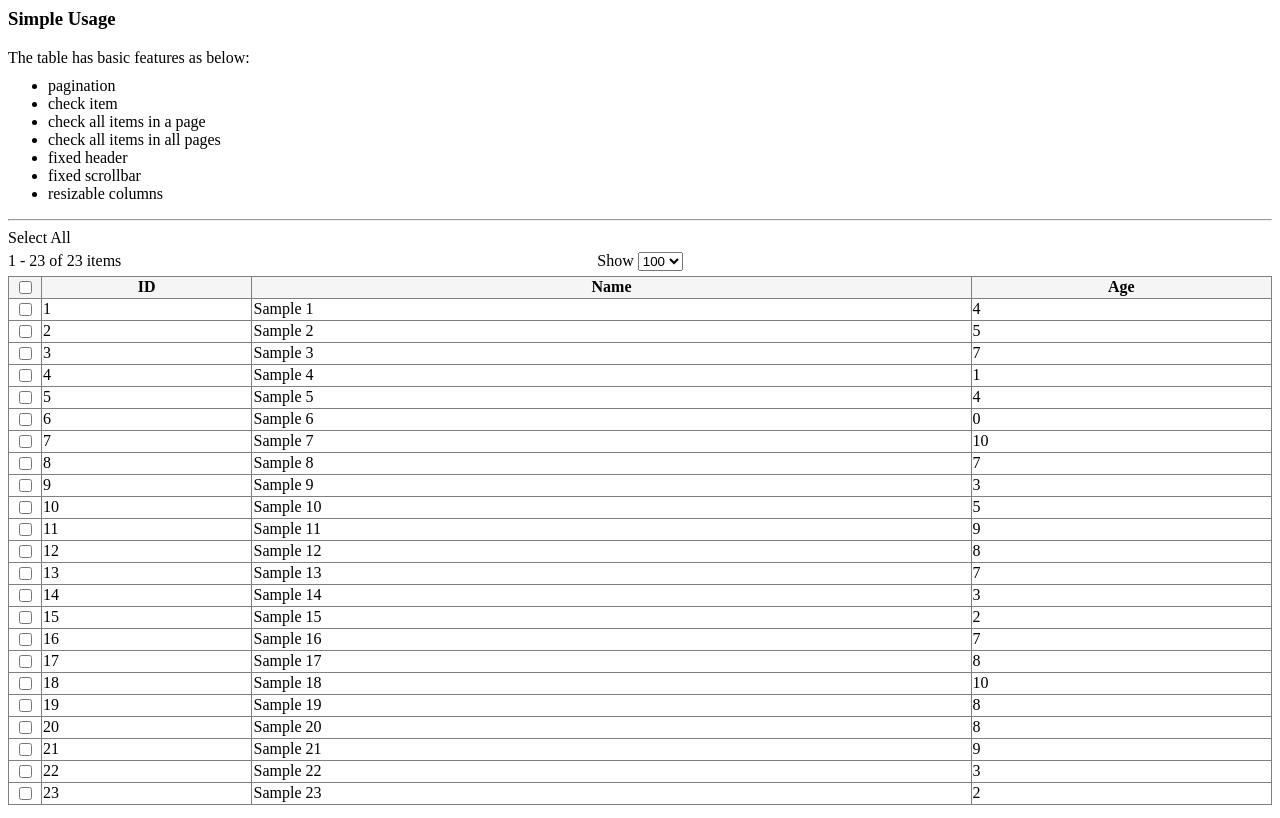
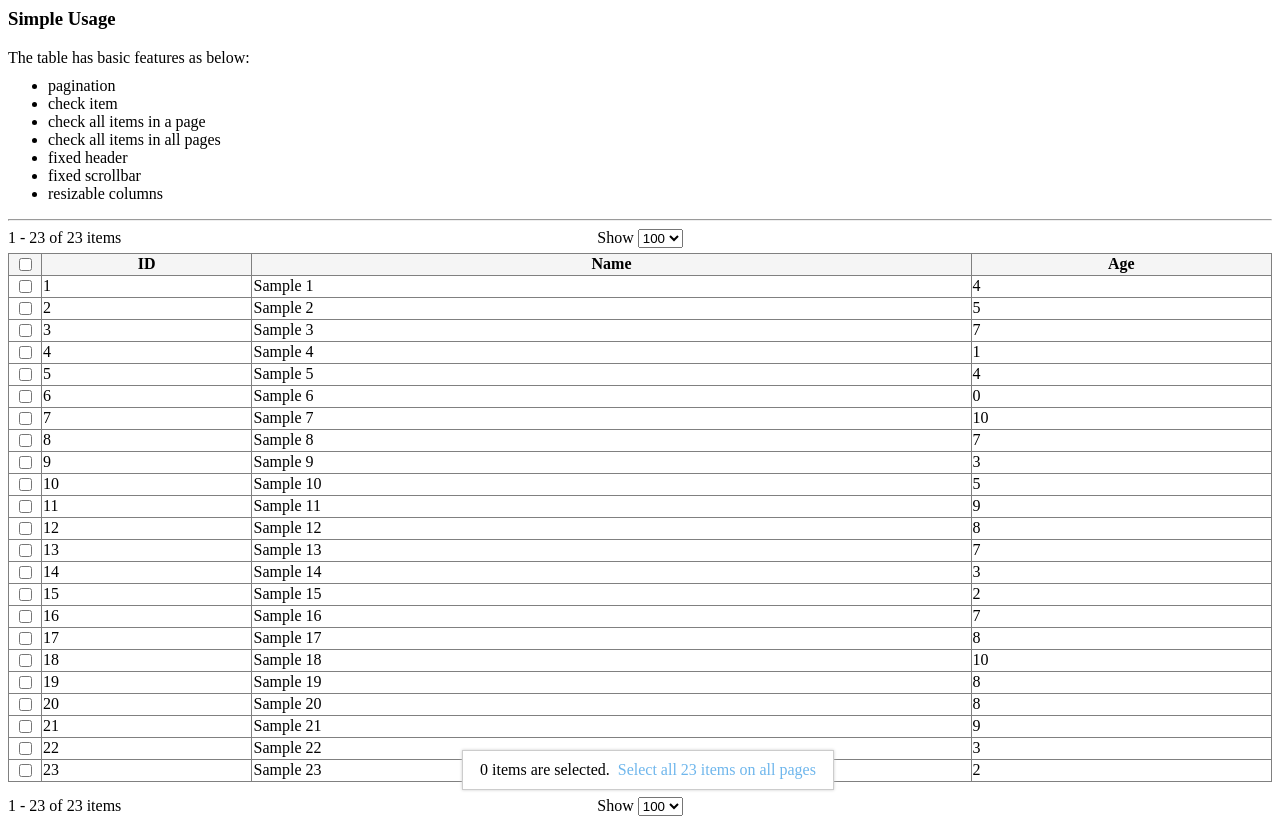
Before and after one commit to huymach91/hm-ngx-simple-table, an Angular app: page / in a window 1280 px wide. Shown: the top 818 px of the page. Built offline with nearby package versions, Linux system fonts and the light colour scheme.

Commit message:
3 files modified

```diff
--- a/src/app/ngx-simple-table/ngx-fixed-scrollbar.component.scss
+++ b/src/app/ngx-simple-table/ngx-fixed-scrollbar.component.scss
@@ -30,8 +30,3 @@
 .slim-scrollbar::-webkit-scrollbar-thumb:hover {
   background: #555;
 }
-
-.fixed-bottom-center {
-  position: fixed;
-  border: 10px;
-}
--- a/src/app/ngx-simple-table/ngx-simple-table.component.html
+++ b/src/app/ngx-simple-table/ngx-simple-table.component.html
@@ -2,8 +2,19 @@
 <div *ngIf="totalRecord">
   <div class="fixed-bottom-center">
     <div class="select-all-wrapper">
-      <a *ngIf="!isAllItemsChecked" (click)="onSelectAll()">Select All</a>
-      <a *ngIf="isAllItemsChecked" (click)="onClearAll()">Unselect All</a>
+      <span
+        >{{
+          isAllItemsChecked
+            ? totalRecord - tableChecked.itemsRemoved.length
+            : tableChecked.itemsChecked.length
+        }}&nbsp;items are selected.</span
+      >&nbsp;
+      <a *ngIf="!isAllItemsChecked" class="link" (click)="onSelectAll()"
+        >Select all {{ totalRecord | number }} items on all pages</a
+      >
+      <a *ngIf="isAllItemsChecked" class="link" (click)="onClearAll()"
+        >Clear all selections.</a
+      >
     </div>
   </div>
   <pages
--- a/src/app/ngx-simple-table/ngx-simple-table.component.scss
+++ b/src/app/ngx-simple-table/ngx-simple-table.component.scss
@@ -54,3 +54,26 @@
 .fixed-header-column {
   position: relative;
 }
+
+.fixed-bottom-center {
+  position: fixed;
+  bottom: 10px;
+  width: 100%;
+}
+
+.select-all-wrapper {
+  width: 350px;
+  border: 1px solid #ccc;
+  padding: 10px;
+  box-shadow: 0 0 3px #ccc;
+  -webkit-box-shadow: 0 0 3px #ccc;
+  -moz-box-shadow: 0 0 3px #ccc;
+  margin: auto;
+  text-align: center;
+  background-color: white;
+}
+
+.link {
+  color: #6eb6ec;
+  cursor: pointer;
+}
```
